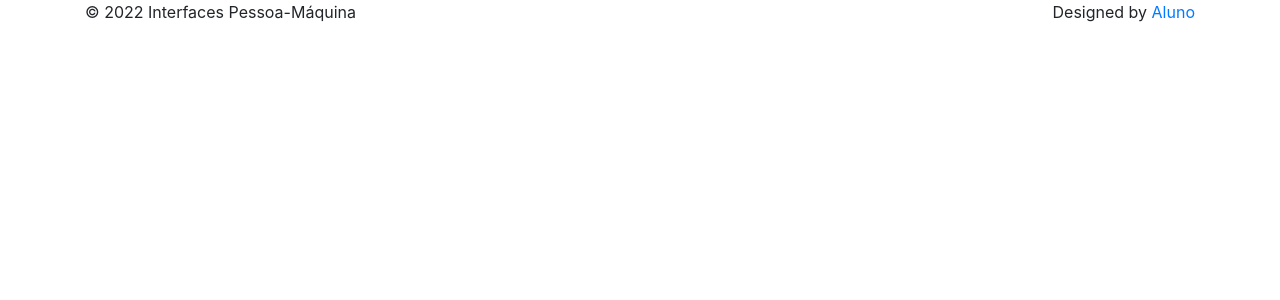
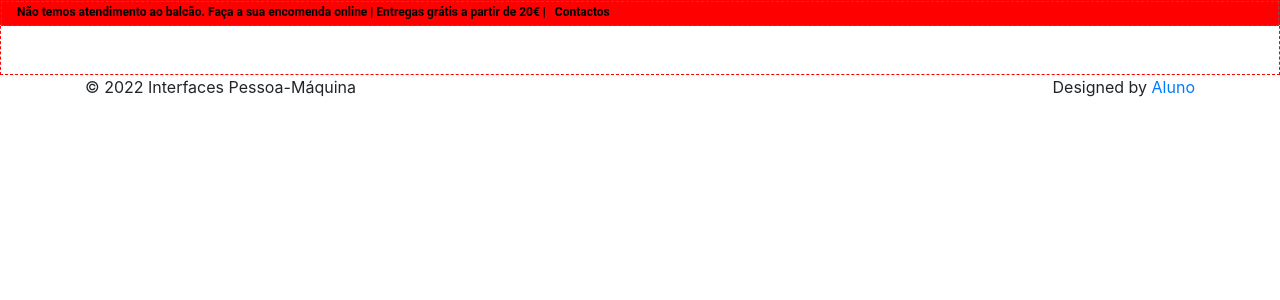
Before and after one commit to Burgermench/E-Shop---LAB11--IPM, a Vue app: page /menu in a window 1280 px wide. Shown: the top 300 px of the page. Built offline with nearby package versions, Linux system fonts and the light colour scheme.

Commit message:
Building menu

```diff
--- a/src/components/Header.vue
+++ b/src/components/Header.vue
@@ -1,16 +1,142 @@
 <template>
-<div></div>
+    <div id="content-wrapper">
+        <div id="r1">
+            <div id="message_top">
+                Não temos atendimento ao balcão. Faça a sua encomenda online | Entregas grátis a partir de 20€ |
+
+                <button id="contacts_btn" @click="showModal = true"> Contactos </button>
+
+                <div v-if="showModal == true" @close="showModal = false">
+                    <div @close="showModal = false">
+                        <h3 slot="header">Contactos</h3>
+                        <div slot="body">
+                            <p>Telefone: 123456789</p>
+                            <p>Email: ipm@ualg.pt</p>
+                        </div>
+                    </div>
+                    <button @click="showModal = false">Close</button>
+                </div>
+            </div>
+        </div>
+        <div id="r1c1">
+
+        </div>
+    </div>
 </template>
 
 <script>
 
 export default {
+    data() {
+        return {
+            showModal: false,
+        }
+    },
+
     methods: {
 
     },
+
     computed: {
 
     },
 }
 
 </script>
+
+<style lang="scss" scoped>
+// DEBUG
+$debug: true;
+
+@mixin debug() {
+	border-style: dashed;
+	border-color: red;
+	border-width: 1px;
+}
+
+div {
+	@if $debug {
+		@include debug();
+	}
+}
+
+@mixin font() {
+    font-family: 'Roboto', sans-serif;
+    font-weight: 300;
+    font-style: normal;
+}
+
+#content-wrapper {
+    position: relative;
+    width: 100%;
+    height: 75px;
+    @include font();
+    display: grid;
+    grid-template-columns: 1fr;
+    grid-template-rows: 25px 40px 20px;
+    grid-template-areas: "r1" "r2" "r3";
+}
+
+#r1 {
+    position: fixed;
+    top: 0;
+    left: 0;
+    width: 100%;
+    height: 25px;
+    background-color: #ff0000;
+    display: grid;
+    grid-template-columns: 1fr;
+    grid-template-rows: 1fr;
+    grid-template-areas: "message_top";
+}
+
+#message_top {
+    grid-area: message_top;
+    position: absolute;
+    top: 0;
+    width: 100%;
+    height: 25px;
+    border: 1px dashed rgb(161, 70, 70);
+    background-color: #ff0000;
+    padding-left: 15px;
+    text-align: left;
+    font-size: 12px;
+    font-weight: bold;
+    color: #000;
+}
+
+@mixin contacts_btn() {
+    position: relative;
+    border: none;
+    background-color: transparent;
+    font-weight: bold;
+}
+
+#contacts_btn {
+    @include contacts_btn();
+
+    &:hover {
+        cursor: pointer;
+        font-size: 10px;
+    }
+
+    &:active {
+        font-size: 12px;
+    }
+
+    &:focus {
+        outline: none;
+        background-color: rgb(190, 0, 0);
+    }
+}
+
+#r2 {
+    grid-area: r2;
+    position: relative;
+    width: 100%;
+    height: 40px;
+
+}
+
+
+</style>
```
